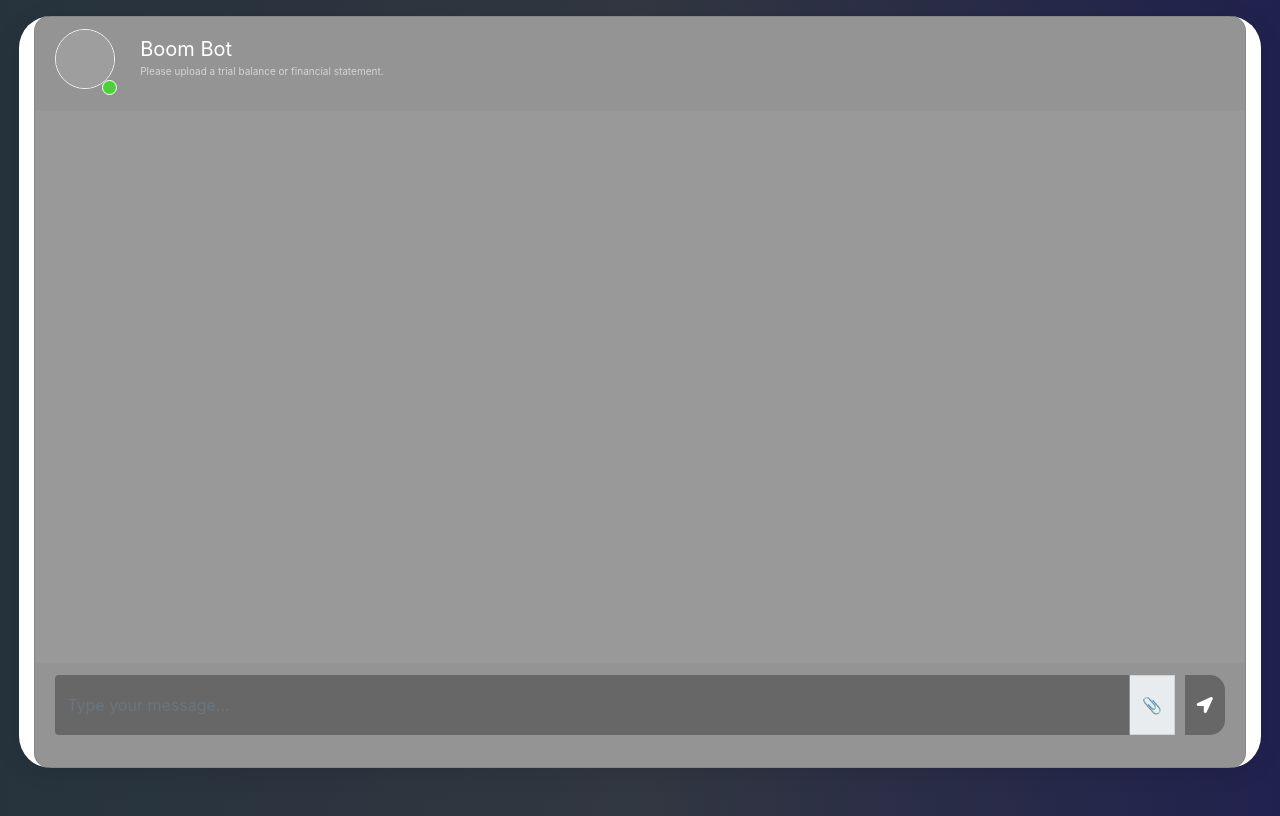
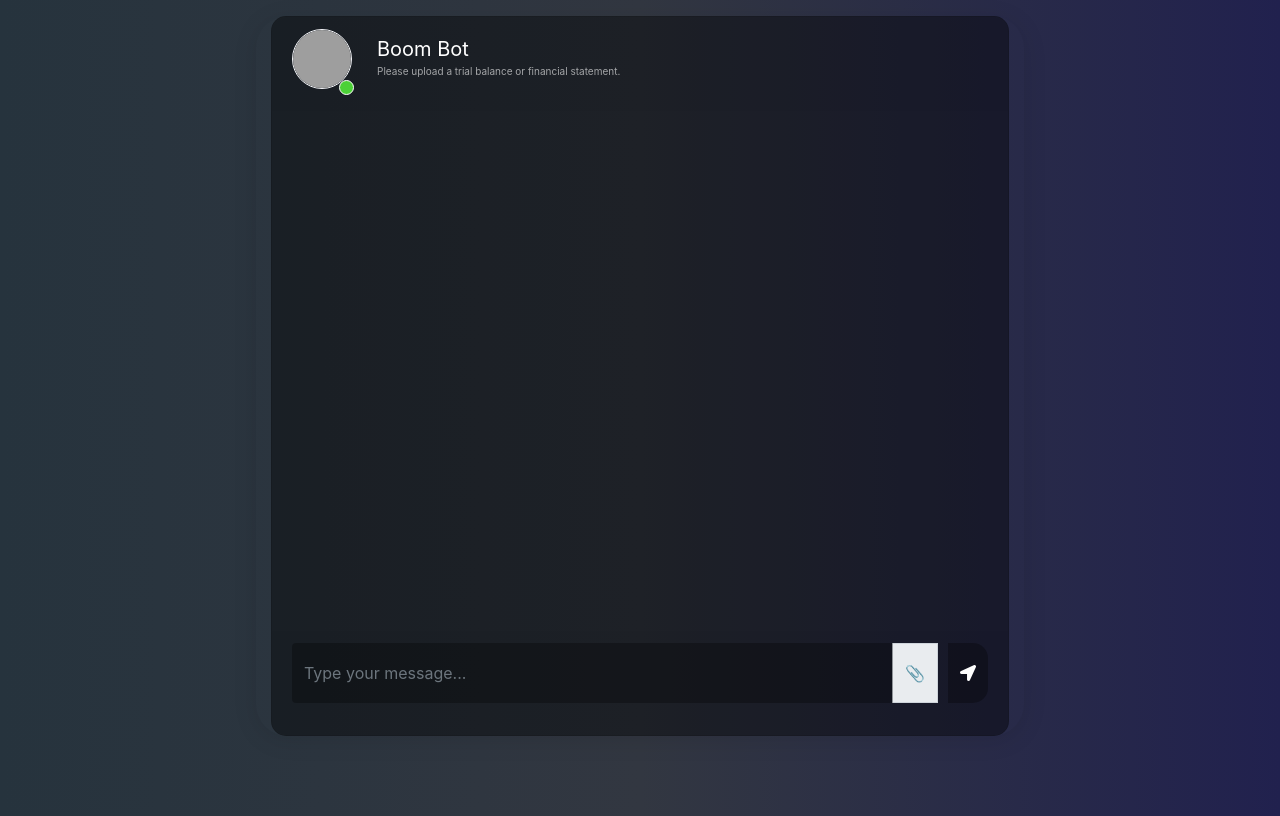
Before and after one commit to sfroning88/Boom-Bot, a Flask app: page / in a window 1280 px wide. Run offline with Flask 3, Linux system fonts and the light colour scheme; parts of the project's set-up code (start-up, migrations or seed data) failed here and were passed over; some libraries are stand-ins or nearby versions; grey boxes are pictures that could not be loaded.

Commit message:
Update chat.html
Chat display formatting.

```diff
--- a/templates/chat.html
+++ b/templates/chat.html
@@ -32,7 +32,7 @@
 
   <body>
     <!-- Main chat container -->
-    <div id="chat-container" style="width: 97vw; height: 94vh; margin: 2vh auto; background: #fff; border-radius: 32px; box-shadow: 0 4px 24px rgba(0,0,0,0.10); padding: 0; font-size: 1.25rem; display: flex; align-items: center; justify-content: center;">
+    <div id="chat-container" style="width: 60vw; height: 90vh; margin: 2vh auto; border-radius: 32px; box-shadow: 0 4px 24px rgba(0,0,0,0.10); padding: 0; font-size: 1.25rem; display: flex; align-items: center; justify-content: center;">
         <div class="container-fluid h-100" style="height: 100%; width: 100%;">
           <div class="row justify-content-center h-100" style="height: 100%;">
             <div class="col-12 chat" style="height: 100%;">
@@ -41,7 +41,7 @@
                   <div class="d-flex bd-highlight">
                     <div class="img_cont">
                       <img
-                        src="https://media.licdn.com/dms/image/v2/D5603AQHLUd-B4GLN1w/profile-displayphoto-shrink_400_400/B56ZXOvWy4HEAg-/0/1742930276996?e=1757548800&v=beta&t=_6i51SNqHxaNmvHx-UW23Y5pG2o4T0UD2fvJhltWrys"
+                        src="https://media.licdn.com/dms/image/v2/D560BAQHK10HmqRh1rQ/company-logo_200_200/company-logo_200_200/0/1701815665068/wealthboom_logo?e=1755129600&v=beta&t=0RhPS_izHlCe2NRvKtO7mgT7LXo6T87muFlK-HR_noE"
                         class="rounded-circle user_img"
                         style="width: 60px; height: 60px; object-fit: cover;"
                       />
```
